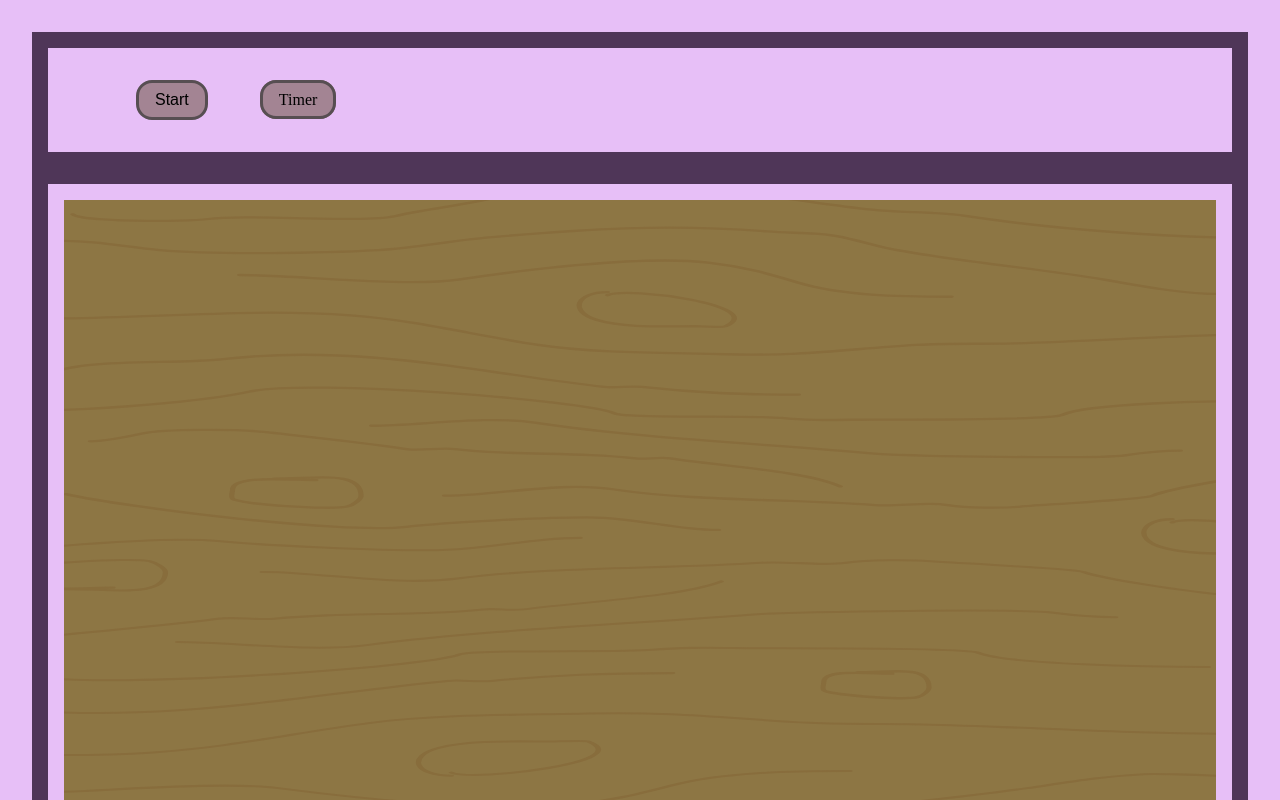
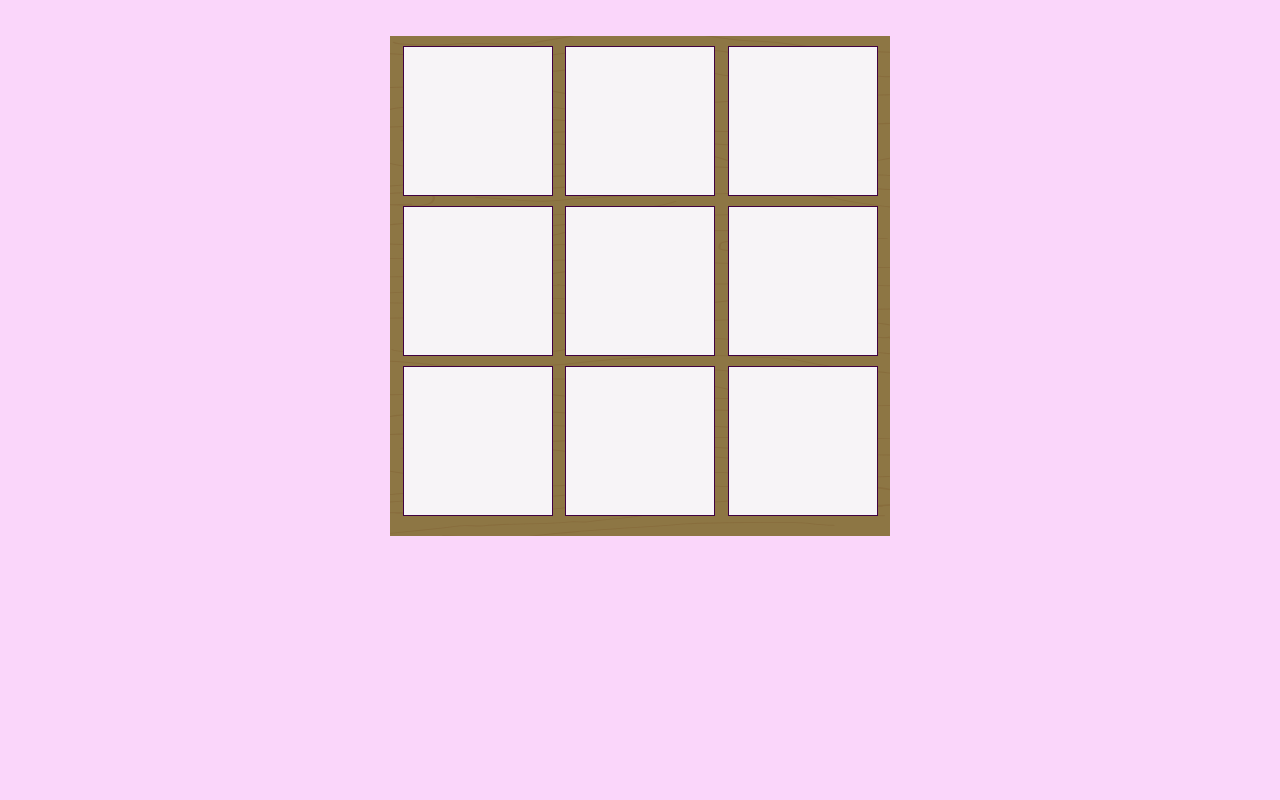
Before and after one commit to IsabelMcIlroy/puzzleGame, a plain HTML site: page index.html in a window 1280 px wide. Shown: the top 800 px of the page. Drawn offline with Linux system fonts and the light colour scheme.

Commit message:
2022-03-21-1
Restarted making layout - starting with puzzle area.

```diff
--- a/index.html
+++ b/index.html
@@ -11,24 +11,22 @@
 </head>
 <body>
     <!--Top Bar-->
-    <div>
-        <ul class="topBar">
-            <li>
-               <button type="button" class="startButton">Start</button>
-            </li>
-          <li class="timer">Timer</li>
-        </ul>
 
 
-    </div>
-
     <!--Puzzle Board-->
-    <div>
-        <img src="Images/puzzleBoard.svg" alt="">
-
-    </div>
+    <div id="container">
+        <ul>
+            <li></li>
+            <li></li>
+            <li></li>
+            <li></li>
+            <li></li>
+            <li></li>
+            <li></li>
+            <li></li>
+            <li></li>
+        </ul>
     <!--Difficulty Selctor-->
 
-    <!--Puzzle Pieces-->
 </body>
 </html>
--- a/style.css
+++ b/style.css
@@ -1,34 +1,46 @@
-*{
-    margin: 1rem;
-    background-color: #e7bff7;
+* {
+    padding: 0;
+    margin: 0;
+    box-sizing: border-box;
+}body {
+    display: flex;
+    background-color: #fad6fa;
+    text-align: center;
+    flex-direction: column;
+    padding-top: 2%;}
+
+#container {
+    width: 300px;
+    height: 300px;
+    background: #E4FDE1;
+    background-image: url(Images/puzzleBoard.svg);
+    margin: 10px auto;
+}ul {
+    display: flex;
+    flex-wrap: wrap;
+    list-style-type: none;
+    justify-content: space-evenly;
+    font-family: 'Audiowide';
+    color: #E4FDE1;
 }
-body {
-    display: flex;
-    background-color: #4f3658;
-    flex-direction: column;
-
+ul li {
+    background: #f7f4f7;
+    width: 30%;
+    height: 86px;
+    border: 1px solid #400142;
+    margin-top: 10px;
+    text-align: center;
+    font-size: 2rem;
+    padding-top: 3rem;
 }
 
-.topBar li{
-    display: inline;
+
+@media screen and (min-width: 500px){
+    #container{
+        width: 500px;
+        height: 500px;
+    }
+    ul li {
+        height: 150px;
+    }
 }
-
-.startButton{
-    background-color: #a38493;
-    border-radius: 1rem;
-    border: .2rem;
-    border-style: solid;
-    border-color: #574e52;
-    padding: .5rem 1rem .5rem 1rem;
-    font-size: 1rem;
-}
-
-.timer{
-    background-color: #a38493;
-    border-radius: 1rem;
-    border: .2rem;
-    border-style: solid;
-    border-color: #574e52;
-    padding: .5rem 1rem .5rem 1rem;
-    font-size: 1rem;
-}
```
Also changed, not shown: Images/fullPuzzle.svg.
